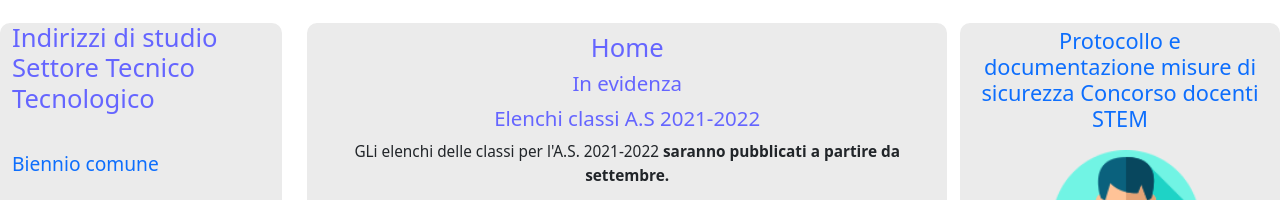
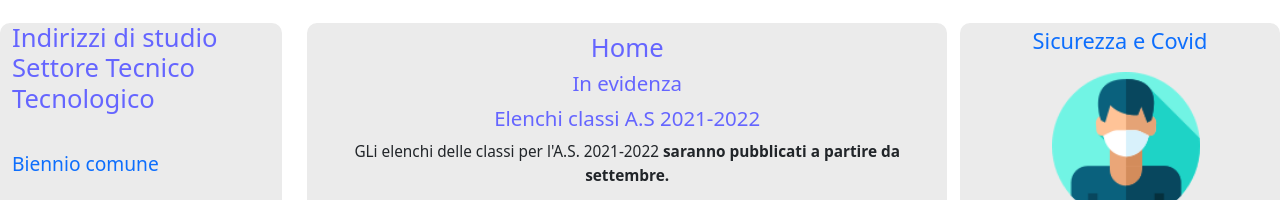
Before and after one commit to Mattia-Zanini/sito-scuola, a plain HTML site: page index.html in a window 1280 px wide. Shown: the part 396-596 px from the top of the page. Drawn offline with nearby package versions, Linux system fonts and the light colour scheme.

Commit message:
Add files via upload

```diff
--- a/index.html
+++ b/index.html
@@ -420,8 +420,7 @@
         <div class="row">
           <div class="container-fluid dx-mid-page-row2" id="dx-mid-page-row2-row1">
             <div class="row">
-              <h4 id="title-row2-row1-dx"><a href="#">Protocollo e documentazione misure di sicurezza Concorso
-                  docenti STEM</a></h4>
+              <h4 id="title-row2-row1-dx"><a href="#">Sicurezza e Covid</a></h4>
             </div>
             <div class="row">
               <a href="#">
```
